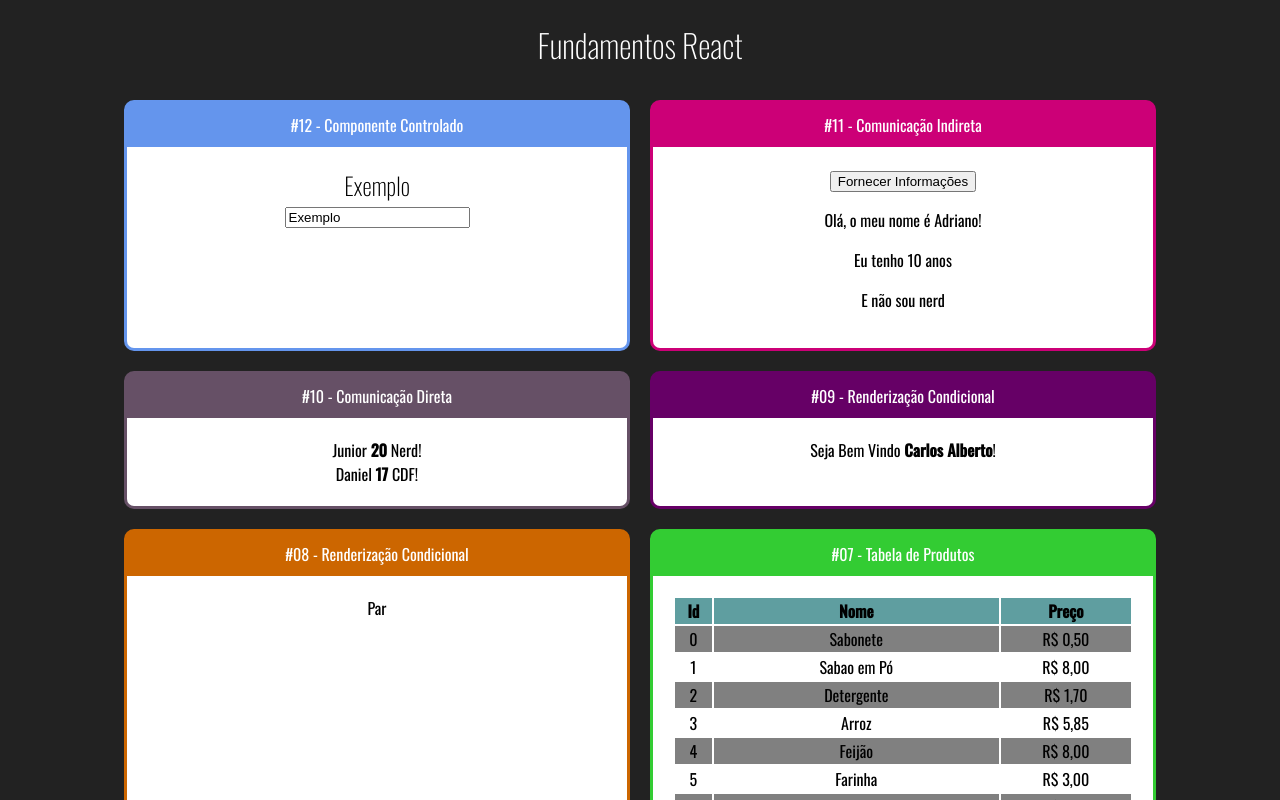
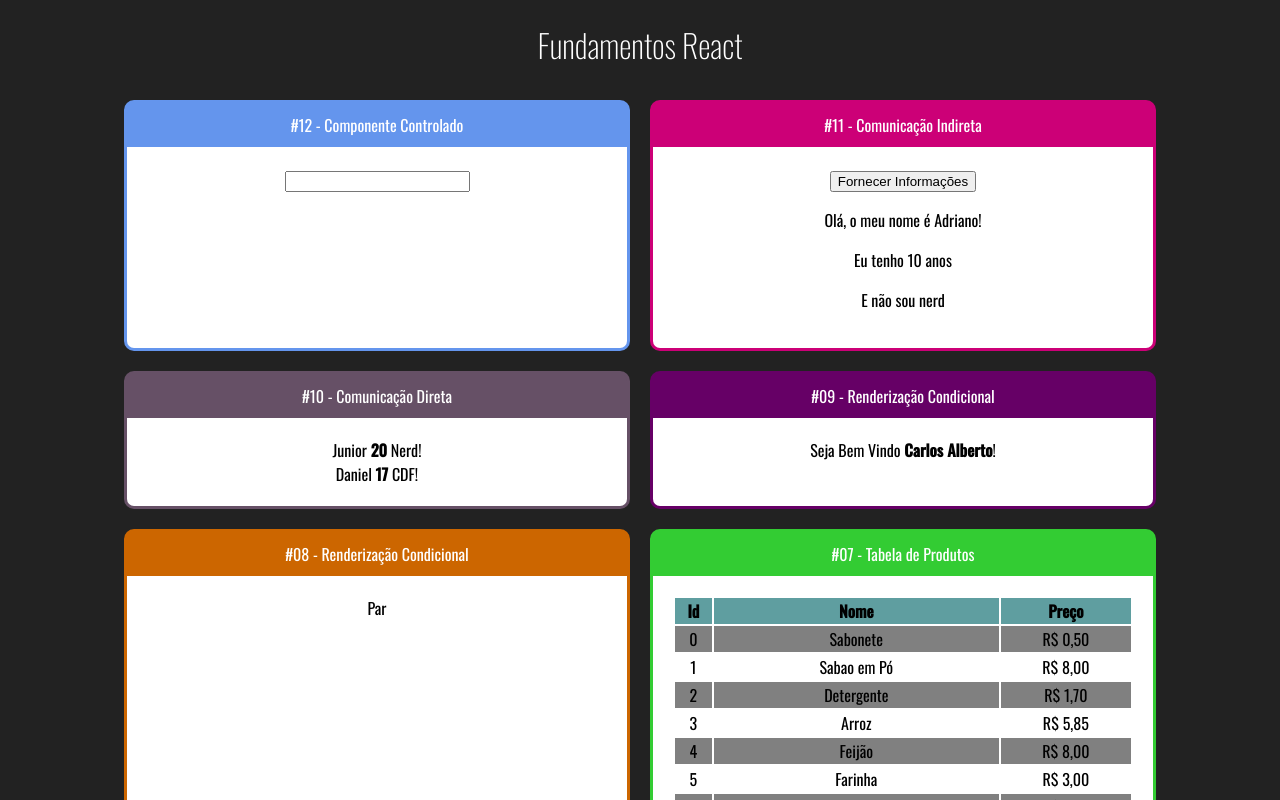
Before and after one commit to cviniciussn/curso-react-Udemy, a React (Create React App) app: page / in a window 1280 px wide. Shown: the top 800 px of the page. Built offline with nearby package versions, Linux system fonts and the light colour scheme.

Commit message:
controlled components

```diff
--- a/src/components/formulario/Input.jsx
+++ b/src/components/formulario/Input.jsx
@@ -4,7 +4,7 @@ import './input.css'
 
 export default (props)=>{
 
-    const [valor, setValor] = useState("Exemplo")
+    const [valor, setValor] = useState("")
 
     function handle(e){
         setValor(e.target.value)
```
